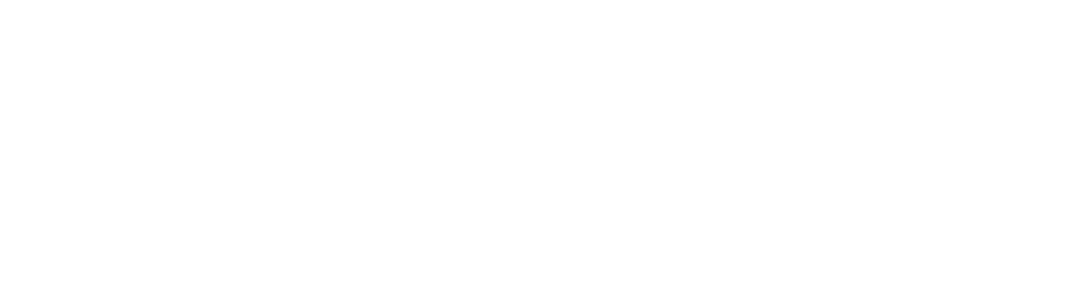
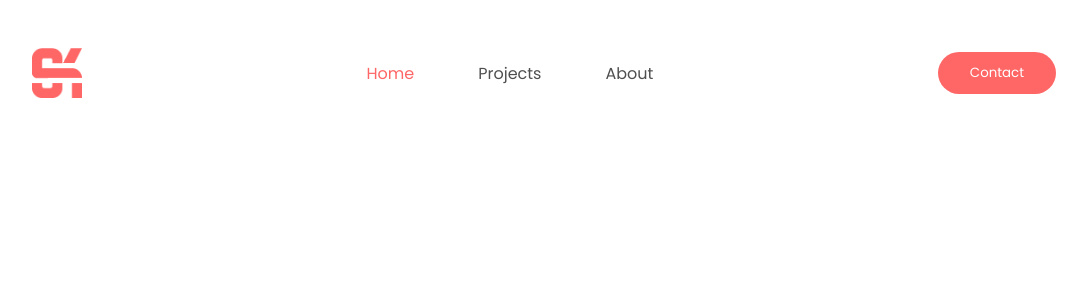
Before and after one commit to SavoKos/portfolio, a Next.js app: page / in a window 1280 px wide. Shown: the top 300 px of the page, without its empty margins (96-1183 px from the left). Built offline with nearby package versions, Linux system fonts and the light colour scheme.

Commit message:
Navigation

```diff
--- /dev/null
+++ b/Theme.jsx
@@ -0,0 +1,16 @@
+import { ThemeProvider } from 'styled-components';
+
+const theme = {
+  colors: {
+    orange: 'rgb(255, 102, 102)',
+    orange70: 'rgb(255, 102, 102,0.7)',
+    orange50: 'rgb(255, 102, 102,0.5)',
+    orange30: 'rgb(255, 102, 102, 0.3)',
+  },
+};
+
+const Theme = ({ children }) => (
+  <ThemeProvider theme={theme}>{children}</ThemeProvider>
+);
+
+export default Theme;
--- /dev/null
+++ b/components/UI/NavItems.jsx
@@ -0,0 +1,64 @@
+import styled from 'styled-components';
+
+function NavItems({ active }) {
+  return (
+    <S.NavItems>
+      <S.NavItem active={active === 'home'} onClick={() => Router.push('/')}>
+        Home
+      </S.NavItem>
+      <S.NavItem
+        active={active === 'projects'}
+        onClick={() => Router.push('/projects')}
+      >
+        Projects
+      </S.NavItem>
+      <S.NavItem
+        active={active === 'about'}
+        onClick={() => Router.push('/about')}
+      >
+        About
+      </S.NavItem>
+    </S.NavItems>
+  );
+}
+
+// -------------------------------------------------- styling ----------------------------------------------
+const S = {};
+S.NavItems = styled.div`
+  display: flex;
+  align-items: center;
+`;
+
+S.NavItem = styled.a`
+  margin: 0 2rem;
+  color: ${({ active, theme }) => (active ? theme.colors.orange : '#4f4f4f')};
+  position: relative;
+  transition: all ease 0.3s;
+
+  &::after {
+    transition: all ease 0.3s;
+    content: '';
+    width: 100%;
+    height: 2px;
+    background-color: transparent;
+    bottom: 0;
+    left: 0;
+    position: absolute;
+  }
+
+  &:hover {
+    transition: all ease 0.3s;
+    &::after {
+      transition: all ease 0.3s;
+      content: '';
+      width: 100%;
+      height: 2px;
+      background-color: ${({ theme }) => theme.colors.orange50};
+      bottom: 0;
+      left: 0;
+      position: absolute;
+    }
+  }
+`;
+
+export default NavItems;
--- /dev/null
+++ b/components/UI/Navigation.jsx
@@ -0,0 +1,34 @@
+import styled from 'styled-components';
+import Image from 'next/image';
+import NavItems from './NavItems';
+
+function Navigation({ active }) {
+  return (
+    <S.Navigation>
+      <Image src='/logo.png' objectFit='cover' width='50' height='50' />
+      <NavItems active={active} />
+      <S.ContactBtn>Contact</S.ContactBtn>
+    </S.Navigation>
+  );
+}
+
+// -------------------------------------------------- styling ----------------------------------------------
+const S = {};
+S.Navigation = styled.div`
+  display: flex;
+  width: 100%;
+  justify-content: space-between;
+  align-items: center;
+`;
+
+S.ContactBtn = styled.button`
+  border-radius: 10rem;
+  outline: 0;
+  border: 0;
+  padding: 0.7rem 2rem;
+  background-color: ${({ theme }) => theme.colors.orange};
+  color: #fff;
+  cursor: pointer;
+`;
+
+export default Navigation;
--- a/package.json
+++ b/package.json
@@ -9,6 +9,7 @@
     "lint": "next lint"
   },
   "dependencies": {
+    "@ant-design/icons": "^4.6.4",
     "next": "11.1.2",
     "react": "17.0.2",
     "react-dom": "17.0.2",
--- a/pages/_app.js
+++ b/pages/_app.js
@@ -1,7 +1,12 @@
-import '../styles/globals.css'
+import '../styles/globals.css';
+import Theme from '../Theme';
 
 function MyApp({ Component, pageProps }) {
-  return <Component {...pageProps} />
+  return (
+    <Theme>
+      <Component {...pageProps} />
+    </Theme>
+  );
 }
 
-export default MyApp
+export default MyApp;
--- /dev/null
+++ b/pages/_document.js
@@ -0,0 +1,30 @@
+import Document from 'next/document';
+import { ServerStyleSheet } from 'styled-components';
+
+export default class MyDocument extends Document {
+  static async getInitialProps(ctx) {
+    const sheet = new ServerStyleSheet();
+    const originalRenderPage = ctx.renderPage;
+
+    try {
+      ctx.renderPage = () =>
+        originalRenderPage({
+          enhanceApp: (App) => (props) =>
+            sheet.collectStyles(<App {...props} />),
+        });
+
+      const initialProps = await Document.getInitialProps(ctx);
+      return {
+        ...initialProps,
+        styles: (
+          <>
+            {initialProps.styles}
+            {sheet.getStyleElement()}
+          </>
+        ),
+      };
+    } finally {
+      sheet.seal();
+    }
+  }
+}
--- a/pages/index.js
+++ b/pages/index.js
@@ -1,16 +1,25 @@
 import Head from 'next/head';
+import styled from 'styled-components';
+import Navigation from '../components/UI/Navigation';
 
 export default function Home() {
   return (
-    <div>
+    <S.PageContainer>
       <Head>
         <link rel='preconnect' href='https://fonts.googleapis.com' />
-        <link rel='preconnect' href='https://fonts.gstatic.com' crossorigin />
+        <link rel='preconnect' href='https://fonts.gstatic.com' />
         <link
           href='https://fonts.googleapis.com/css2?family=Poppins:wght@400;500;600;700&display=swap'
           rel='stylesheet'
         />
       </Head>
-    </div>
+      <Navigation active='home' />
+    </S.PageContainer>
   );
 }
+
+// -------------------------------------------------- styling ----------------------------------------------
+const S = {};
+S.PageContainer = styled.div`
+  padding: 3rem 10%;
+`;
--- a/styles/globals.css
+++ b/styles/globals.css
@@ -2,7 +2,7 @@
   box-sizing: border-box;
   padding: 0;
   margin: 0;
-  font-family: 'Raleway', -apple-system, BlinkMacSystemFont, Segoe UI, Roboto,
+  font-family: 'Poppins', -apple-system, BlinkMacSystemFont, Segoe UI, Roboto,
     Oxygen, Ubuntu, Cantarell, Fira Sans, Droid Sans, Helvetica Neue, sans-serif;
 }
 
```
Also changed, not shown: components/UI/Icon.jsx (added, +18 -0 lines), public/logo.png (added), 1 other file (tests, documents, lock files or other folders).
